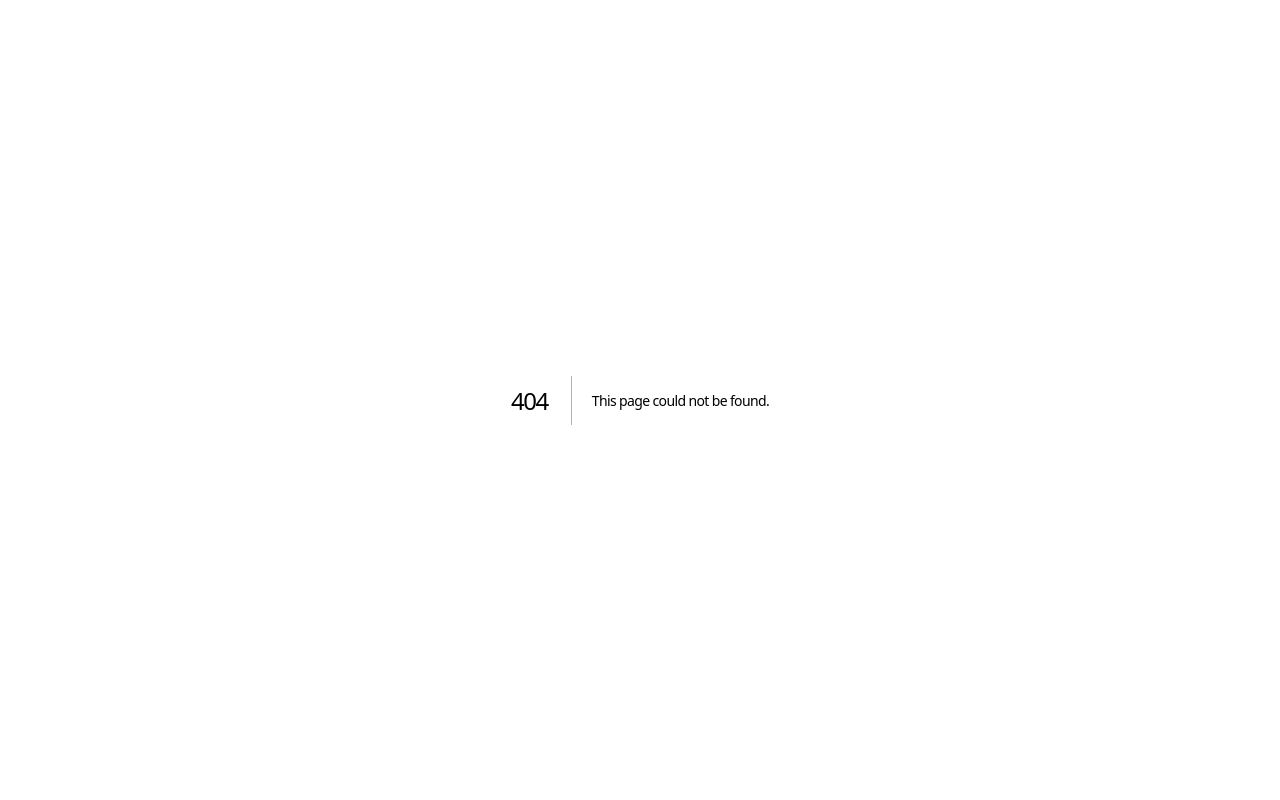
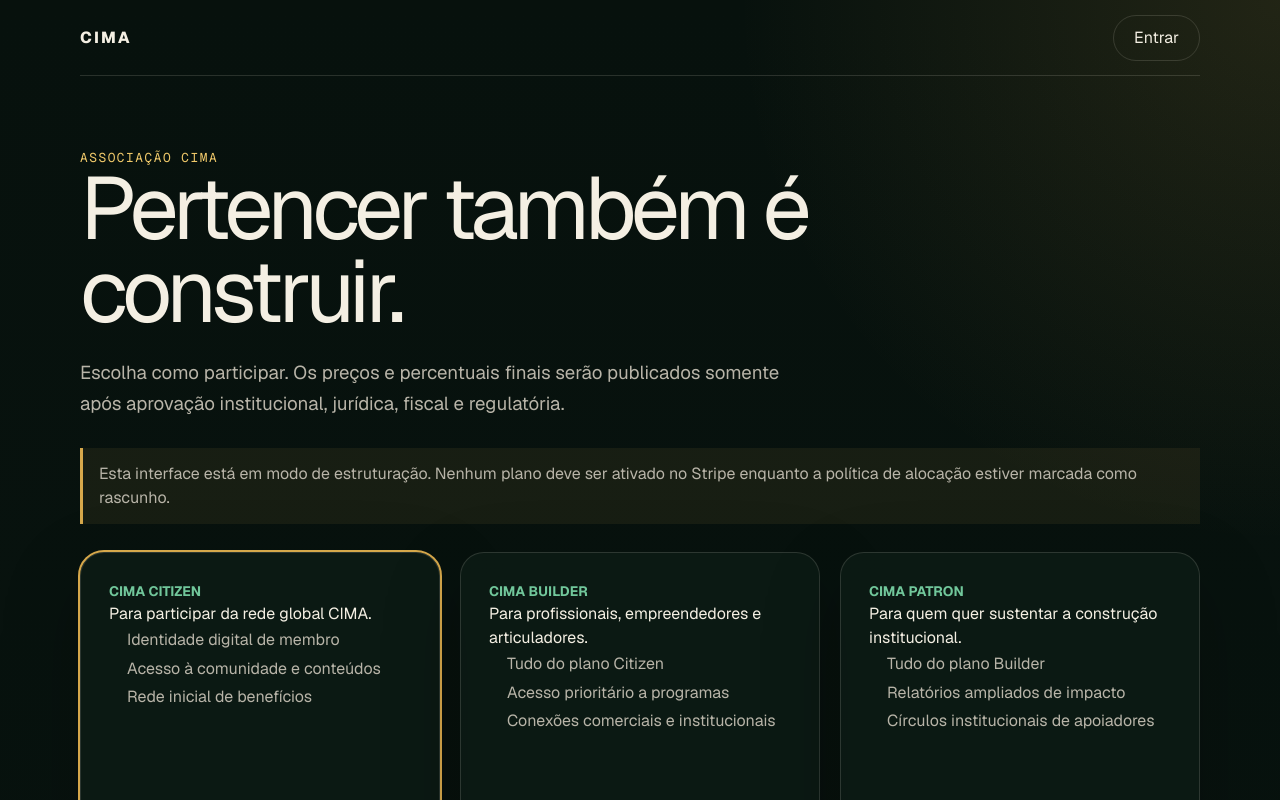
Before and after one commit to akin05pay/CIMA, a Next.js app: page /membership in a window 1280 px wide. Before the commit this address had no page. Shown: the top 800 px of the page. Built offline with nearby package versions, Linux system fonts and the light colour scheme.

Commit message:
feat: add membership page

```diff
--- /dev/null
+++ b/src/app/membership/page.tsx
@@ -0,0 +1,38 @@
+import Link from "next/link";
+
+import { MembershipCheckout } from "./membership-checkout";
+
+export default function MembershipPage() {
+  return (
+    <main>
+      <div className="container nav">
+        <Link href="/" className="brand">
+          CIMA
+        </Link>
+        <div className="actions">
+          <Link href="/sign-in" className="button">
+            Entrar
+          </Link>
+        </div>
+      </div>
+
+      <section className="container section">
+        <p className="eyebrow">Associação CIMA</p>
+        <h1 style={{ fontSize: "clamp(3rem, 7vw, 5.5rem)" }}>
+          Pertencer também é construir.
+        </h1>
+        <p className="lead">
+          Escolha como participar. Os preços e percentuais finais serão publicados
+          somente após aprovação institucional, jurídica, fiscal e regulatória.
+        </p>
+
+        <div className="notice" style={{ margin: "28px 0" }}>
+          Esta interface está em modo de estruturação. Nenhum plano deve ser ativado
+          no Stripe enquanto a política de alocação estiver marcada como rascunho.
+        </div>
+
+        <MembershipCheckout />
+      </section>
+    </main>
+  );
+}
```
